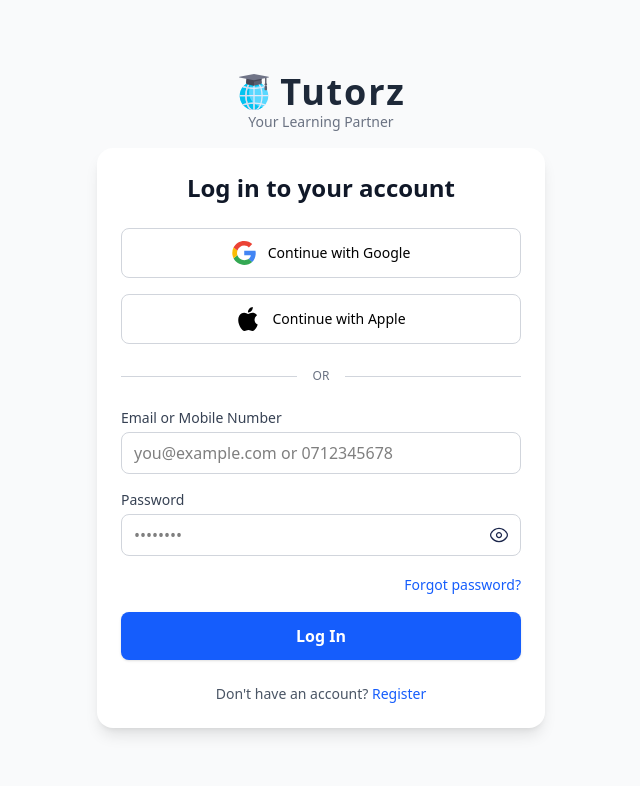
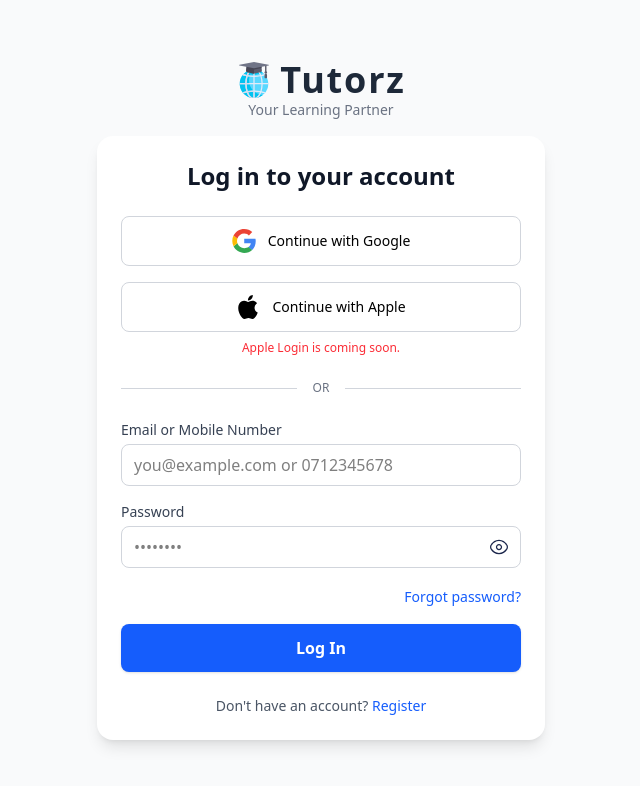
Before and after one commit to YasasBanuka/tutorz-frontend, a React (Vite) app: page /login in a window 1280 px wide. Both pictures are taken after a click on the button "Continue with Apple". Shown: the top 786 px of the page, without its empty margins (319-959 px from the left). Built offline with nearby package versions, Linux system fonts and the light colour scheme.

Commit message:
Validation part for Apple

```diff
--- a/src/components/organisms/LoginForm.jsx
+++ b/src/components/organisms/LoginForm.jsx
@@ -7,6 +7,7 @@
 import SocialLoginButton from '../molecules/SocialLogin/SocialLoginButton.jsx';
 import FormField from '../molecules/FormField.jsx';
 import PasswordInput from '../molecules/PasswordInput.jsx';
+import { validateSocialProvider } from '../../utils/validators.js';
 
 const LoginForm = ({ onSwitchToRegister }) => {
     const dispatch = useDispatch();
@@ -15,6 +16,7 @@
     const [password, setPassword] = useState('');
     const [error, setError] = useState('');
     const [loading, setLoading] = useState(false);
+    const [appleError, setAppleError] = useState('');
 
     // GOOGLE LOGIN HANDLER
     const handleGoogleLogin = useGoogleLogin({
@@ -51,6 +53,16 @@
         },
         onError: () => setError('Google login failed.'),
     });
+
+     const handleAppleLogin = () => {
+        setAppleError('');
+        const validation = validateSocialProvider('apple');
+
+        if (!validation.isValid) {
+            setAppleError(validation.message);
+            return;
+        }
+    };
 
     // MANUAL LOGIN
     const handleManualLogin = async (e) => {
@@ -100,9 +112,21 @@
                 >
                     Continue with Google
                 </SocialLoginButton>
-                <SocialLoginButton provider="apple" type="button">
-                    Continue with Apple
+                    <div className="flex flex-col">
+                <SocialLoginButton
+                        provider="apple"
+                        type="button"
+                        onClick={handleAppleLogin}
+                    >
+                        Continue with Apple
                 </SocialLoginButton>
+
+                    {appleError && (
+                        <p className="text-xs text-red-500 mt-2 text-center font-medium ">
+                            {appleError}
+                        </p>
+                    )}
+                </div>
             </div>
 
             <div className="my-6 flex items-center">
--- a/src/components/organisms/RegisterForm.jsx
+++ b/src/components/organisms/RegisterForm.jsx
@@ -7,7 +7,7 @@
 import Label from '../atoms/Label.jsx';
 import { checkEmailExists } from '../../services/auth/authService.js';
 import { getGoogleUserProfile } from '../../services/auth/googleAuthService.js';
-import { validateEmail } from '../../utils/validators.js';
+import { validateEmail, validateSocialProvider } from '../../utils/validators.js';
 
 const RegisterForm = ({ onSwitchToLogin }) => {
     const [email, setEmail] = useState('');
@@ -17,8 +17,20 @@
     const [emailError, setEmailError] = useState('');
     const [roleError, setRoleError] = useState('');
     const [isChecking, setIsChecking] = useState(false);
+    const [appleError, setAppleError] = useState('');
 
     const navigate = useNavigate();
+
+    const handleAppleClick = () => {
+        setAppleError('');
+
+        if (!validateRoleSelection()) return;
+
+        const validation = validateSocialProvider('apple');
+        if (!validation.isValid) {
+            setAppleError(validation.message);
+        }
+    };
 
     // VALIDATION HELPER
     const validateRoleSelection = () => {
@@ -181,17 +193,21 @@
                     Sign up with Google
                 </SocialLoginButton>
 
+                 <div className="flex flex-col">
                     <SocialLoginButton
                         provider="apple"
-                    onClick={() => {
-                        if(validateRoleSelection()) {
-                           // handleAppleLogin() - not implemented yet
-                        }
-                    }}
+                        onClick={handleAppleClick}
                         type="button"
                     >
                         Sign up with Apple
                     </SocialLoginButton>
+
+                    {appleError && (
+                        <p className="text-xs text-red-500 mt-2 text-center font-medium ">
+                            {appleError}
+                        </p>
+                    )}
+                </div>
             </div>
 
             <div className="my-6 flex items-center">
--- a/src/utils/validators.js
+++ b/src/utils/validators.js
@@ -22,3 +22,11 @@
   }
   return { isValid: true, message: '' };
 };
+
+// 👇 ADD THIS FUNCTION
+export const validateSocialProvider = (provider) => {
+  if (provider === 'apple') {
+    return { isValid: false, message: 'Apple Login is coming soon.' };
+  }
+  return { isValid: true, message: '' };
+};
```
Lines whose indentation alone changed are shown as unchanged.
